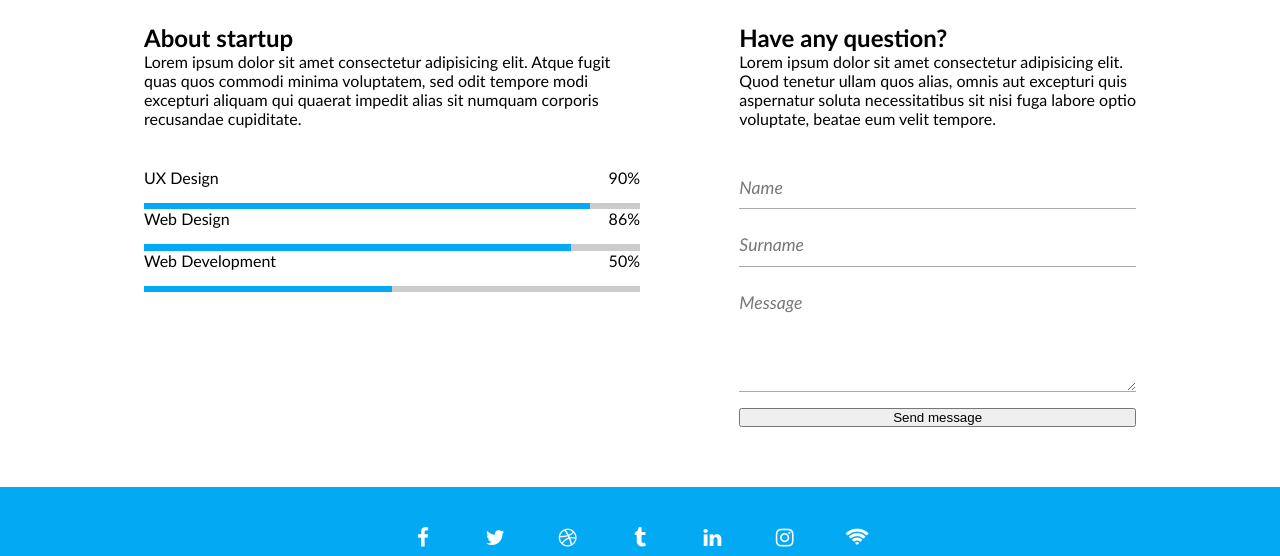
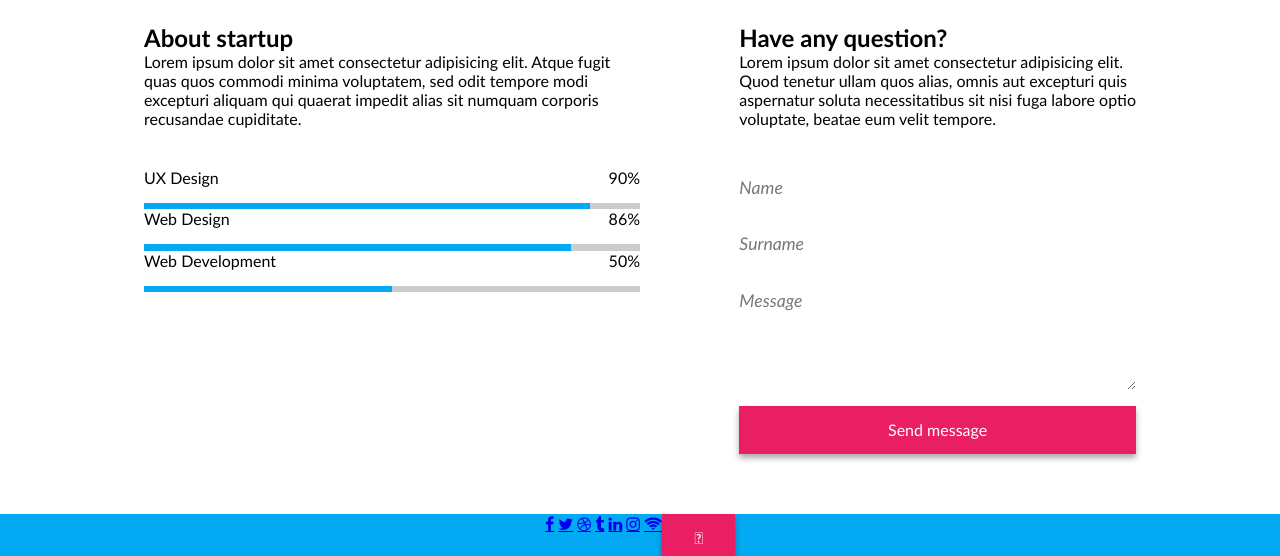
Before and after one commit to Vilteee/4-coming-soon, a website: page index.html in a window 1280 px wide. Shown: the part 573-1129 px from the top of the page. Drawn offline with Linux system fonts and the light colour scheme.

Commit message:
final style

```diff
--- a/css/base/base.css
+++ b/css/base/base.css
@@ -1,5 +1,6 @@
 :root {
     --main-color : #03a9f3;
+    --secondary-color-dark: #ea1e63;
 }
 body,
 body * {
@@ -17,5 +18,5 @@ body {
     background-color:var(--main-color);
 }
 .bg-secondary {
-    background-color: #ea1e63;
+    background-color: var(--secondary-color-dark);
 }
--- /dev/null
+++ b/css/components/button.css
@@ -0,0 +1,23 @@
+.btn {
+    display: inline-block;
+    padding: 1rem 2rem;
+    background-color: #ea1e63;
+    color: white;
+    font-size: 1rem;
+    font-family: inherit;
+    border: none;
+    line-height: 1em;
+    /* opacity: 0.7; */
+    cursor: pointer;
+    box-shadow: 0 4px 6px #0005;
+    text-decoration: none;
+    user-select: none;
+
+
+}
+
+
+.btn:hover {
+  /* opacity: 1; */
+  background-color: #9f1443;
+}
--- a/css/components/form.css
+++ b/css/components/form.css
@@ -19,8 +19,9 @@
     font-size: inherit;
     color: #000;
     line-height: 1.3em;
+    border-bottom: 0.1rem solid #aaa;
     border: none;
-    border-bottom: 0.1rem solid #aaa;
+
 
 }
 
--- a/css/pages/home.css
+++ b/css/pages/home.css
@@ -13,6 +13,7 @@
 @import '../components/progress-bar.css';
 @import '../components/mouse.css';
 @import '../components/form.css';
+@import '../components/button.css';
 
 /* custom style below this comment line */
 .hero {
@@ -35,10 +36,14 @@
 .main-description {
     font-size: 1.25rem;
     text-align: center;
-z
+
 }
 footer.container {
     padding-top: 0;
+}
+
+footer .row {
+
 }
 
 .row.socials {
--- a/index.html
+++ b/index.html
@@ -92,12 +92,12 @@
                     <p>Lorem ipsum dolor sit amet consectetur adipisicing elit. Quod tenetur ullam quos alias, omnis aut excepturi quis aspernatur soluta necessitatibus sit nisi fuga labore optio voluptate, beatae eum velit tempore.</p>
                    <form class="form" action="">
                     <label for="name">Name</label>
-                    <input id="name" type="text" placeholder="Name">
+                    <input id="name" type="text" placeholder="Name" autocomplete="name" required>
                     <label for="email">Email</label>
-                    <input id="email" type="email" placeholder="Surname">
+                    <input id="email" type="email" placeholder="Surname" autocomplete="email" required>
                     <label for="message">Message</label>
-                    <textarea itemid="message" name="" id="message" placeholder="Message"></textarea>
-                    <button>Send message</button>
+                    <textarea itemid="message" name="" id="message" placeholder="Message" required></textarea>
+                    <button class="btn" type="submit">Send message</button>
                    </form>
                 </div>
             </div>
@@ -105,7 +105,9 @@
     </main>
 
     <footer class="container bg-main">
-        <div class="row socials">
+        <div class="row">
+          <div class="socials">
+
               <a class="fa fa-facebook" href="#"></a>
               <a class="fa fa-twitter" href="#"></a>
               <a class="fa fa-dribbble" href="#"></a>
@@ -113,6 +115,8 @@
               <a class="fa fa-linkedin" href="#"></a>
               <a class="fa fa-instagram" href="#"></a>
               <a class="fa fa-wifi" href="#"></a>
+            </div>
+            <a class="btn btn-circle fa fa-angle-up" href="#"></a>
         </div>
         <div class="row-short">
             <img class="footer-logo" src="./img/logo-white.png" alt="Logo">
@@ -124,6 +128,7 @@
             <p>Lorem ipsum dolor sit amet consectetur adipisicing elit. Deleniti vel facere dolor accusantium vero modi <a href="#">Matrox</a> nihil nisi aperiam. Doloremque nihil nisi ducimus sunt ratione temporibus possimus, minima <a href="#">Matrox</a> laudantium.</p>
         </div>
     </footer>
+
 </body>
 </body>
 </html>
```
Lines whose indentation alone changed are shown as unchanged.
